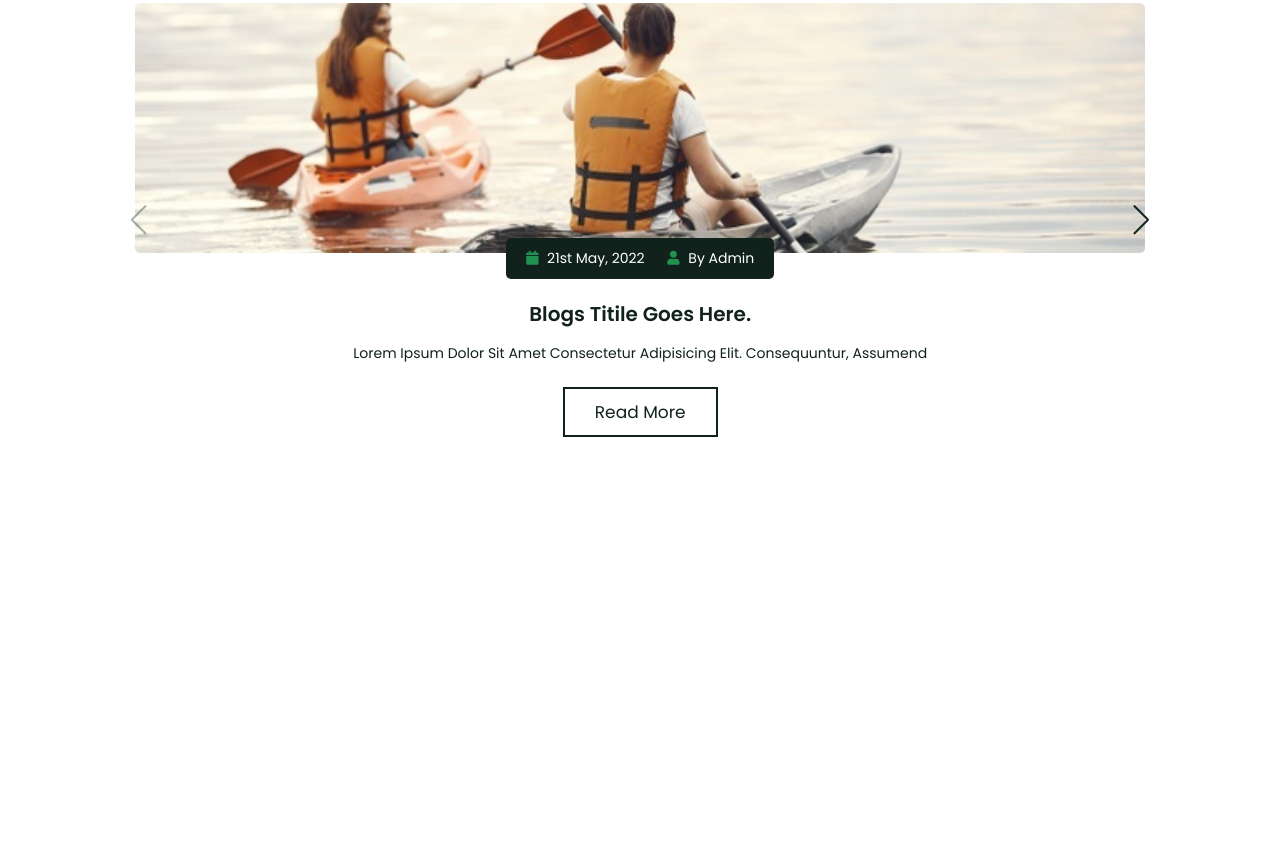
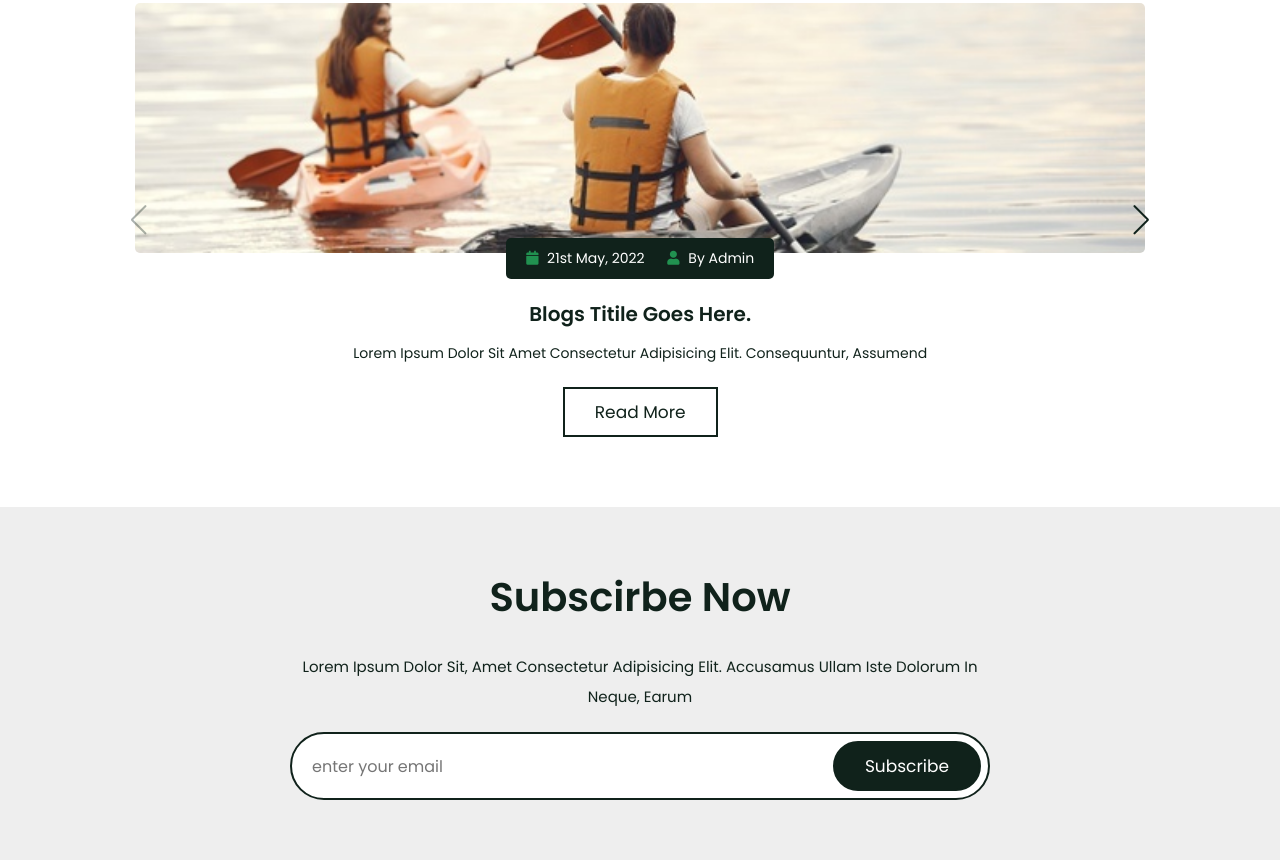
Before and after one commit to likeam/AdvantureAndTour, a website: page index.html in a window 1280 px wide. Shown: the part 5883-6743 px from the top of the page. Before the commit the page ends 6390 px from the top, so only its background shows below. Drawn offline with nearby package versions, Linux system fonts and the light colour scheme.

Commit message:
Buildig the Newsletter Section

```diff
--- a/index.html
+++ b/index.html
@@ -508,6 +508,17 @@
         </div>
     </section>
 
+    <section class="newsletter" id="newsletter">
+        <div class="content">
+            <h1 class="heading">subscirbe now</h1>
+            <p>Lorem ipsum dolor sit, amet consectetur adipisicing elit. Accusamus ullam iste dolorum in neque, earum </p>
+            <form action="">
+                <input type="eamil" placeholder="enter your email" class="email">
+                <input type="submit" value="subscribe" class="btn">
+            </form>
+        </div>
+    </section>
+
     <script src="https://unpkg.com/swiper/swiper-bundle.min.js"></script>
     <script src="./app.js"></script>
 </body>
--- /dev/null
+++ b/sass/_newsletter.scss
@@ -0,0 +1,52 @@
+
+.newsletter {
+    background: #eee;
+
+
+    & .content {
+        max-width: 70rem;
+        margin: 1rem auto;
+        text-align: center;
+
+
+        & p {
+            font-size: 1.5rem;
+            line-height: 2;
+            color: #10221b;
+        }
+
+        & form {
+            margin-top: 2rem;
+            background: #fff;
+            border-radius: 5rem;
+            border: 0.2rem solid #10221b;
+            padding: .7rem;
+            display: -webkit-box;
+            display: -ms-flexbox;
+            display: flex;
+
+
+            & .email {
+                width: 100%;
+                background: none;
+                text-transform: none;
+                font-size: 1.6rem;
+                color: #10221b;
+                padding: 0 1.3rem;
+            }
+
+            & .btn {
+                margin-top: 0;
+                border-radius: 5rem;
+                background: #10221b;
+                color: #fff;
+
+
+                & :hover {
+                    background: none;
+                    color: #10221b;
+                }
+            }
+        }
+    }
+}
--- a/sass/main.scss
+++ b/sass/main.scss
@@ -9,3 +9,4 @@
 @import "reviews";
 @import "services";
 @import "blogs";
+@import "newsletter";
```
Also changed, not shown: css/style.css.
